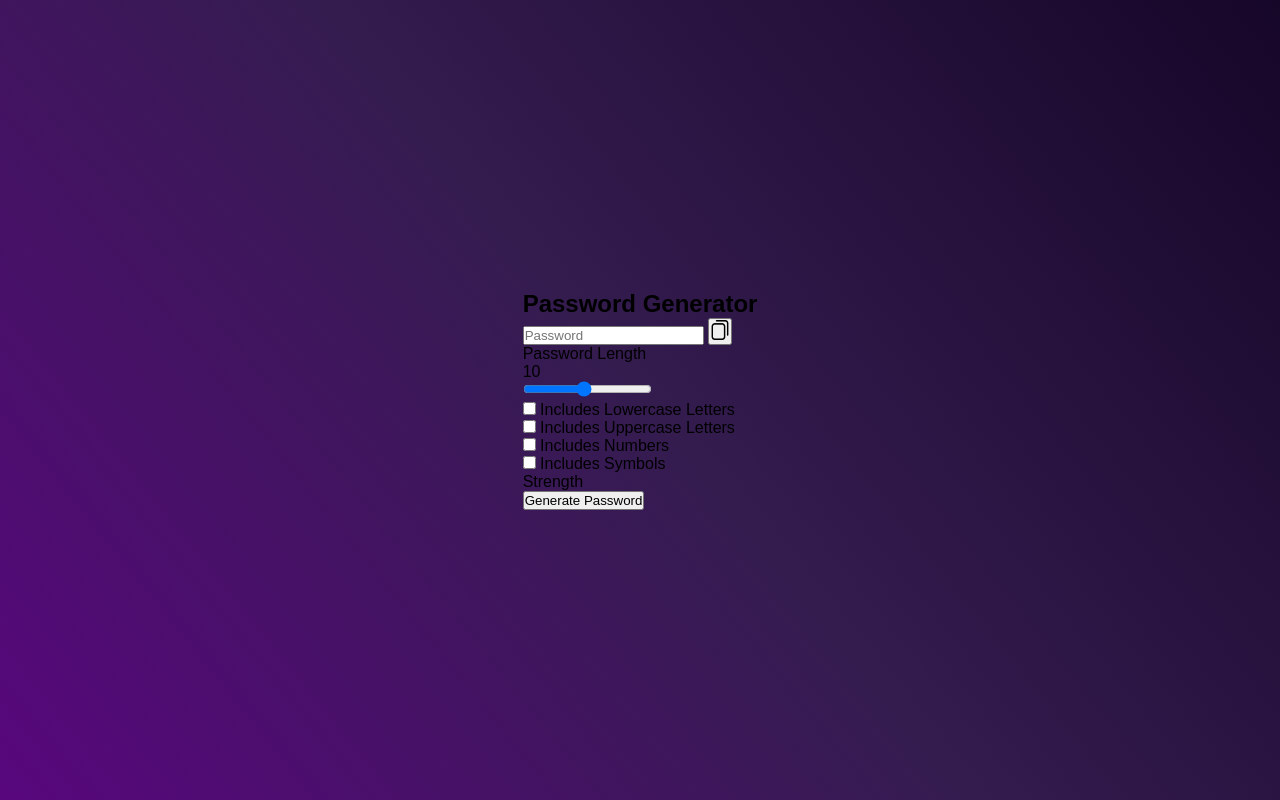
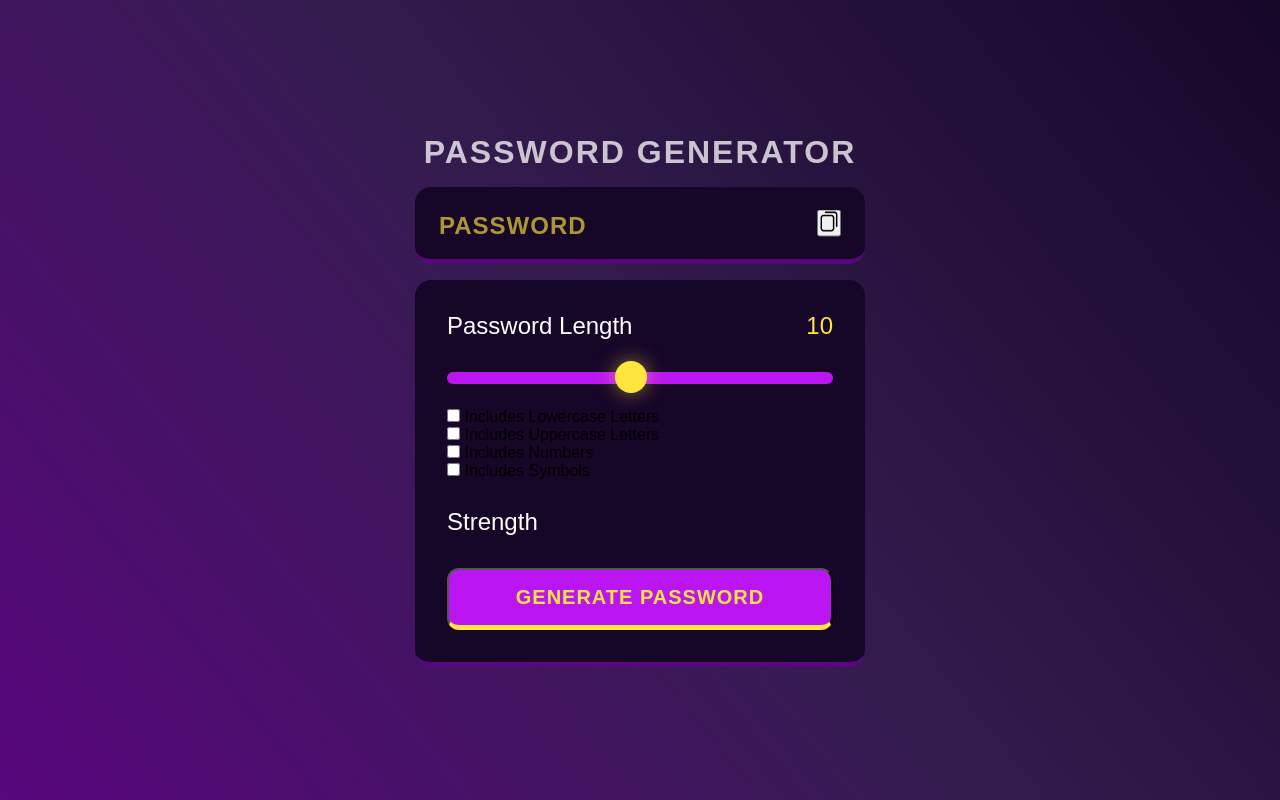
Before and after one commit to kamathshashank1111/Password_Generator, a plain HTML site: page index.html in a window 1280 px wide. Drawn offline with Linux system fonts and the light colour scheme.

Commit message:
Final Changes

```diff
--- a/index.html
+++ b/index.html
@@ -8,22 +8,23 @@
 </head>
 <body>
     <div class="wrapper">
-        <h2>Password Generator</h2>
-    <div>
-        <input type="text" readonly placeholder="Password" data-input>
+        <h1>Password Generator</h1>
+    <div class="display-container">
+        <input type="text" readonly placeholder="Password" class="display" data-input>
         <button cpybtn>
         <span copy-message></span>
         <img src="copy.png" alt="copy" height="20" width="20" >
         </button>
 
     </div>
-    <div>
+    <div class="input-container" >
+    <div class="length-container">
         <p>Password Length</p>
         <p data-length>0</p>
     </div>
 
     <div>
-        <input type="range" min="1" max="20" step="1" data-slider>
+        <input type="range" min="1" max="20" step="1" class="slider" data-slider Slider>
     </div>
     <div>
         <input type="checkbox" id="lowercase">
@@ -41,11 +42,12 @@
         <input type="checkbox" id="symbol">
         <label for="symbol">Includes Symbols</label>
     </div>
-    <div>
+    <div class="strength-container">
         <p>Strength</p>
         <div data-indicator></div>
+    </div >
+    <button class="generateButton" data-button>Generate Password</button>
     </div>
-    <button data-button>Generate Password</button>
     </div>
     <script src="script.js"></script>
 </body>
--- a/style.css
+++ b/style.css
@@ -35,7 +35,7 @@ body {
     background: linear-gradient(231deg, rgba(22, 6, 40, 1) 0%, rgba(52, 28, 79, 1) 50%, rgba(88, 7, 125, 1) 100%);
 }
 
-.container {
+.wrapper {
     width: 90%;
     max-width: 450px;
 }
```
